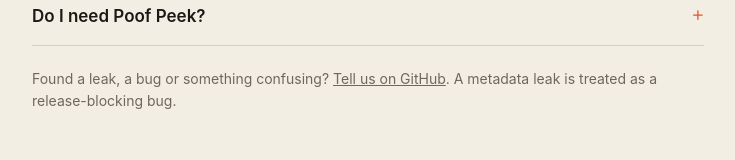
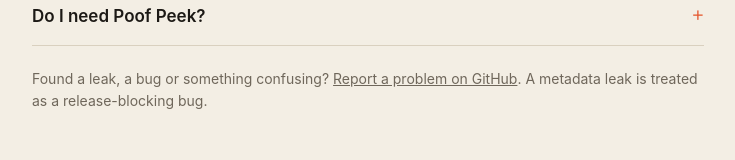
Before and after one commit to logrelu/poof-photo-scrubber, a plain HTML site: page site/index.html in a window 1280 px wide. Shown: the part 6283-6443 px from the top of the page, without its empty margins (272-1007 px from the left). Drawn offline with Linux system fonts and the light colour scheme.

Commit message:
feedback: issue templates (leak, install, device test) + report link
Co-Authored-By: Claude Sonnet 5.5 <noreply@anthropic.com>

```diff
--- a/site/index.html
+++ b/site/index.html
@@ -387,7 +387,7 @@ footer p{max-width:38em}
     <details><summary>Does it need internet?</summary><p>It shouldn't. Every step runs on the phone. We will confirm this in airplane mode during device testing.</p></details>
     <details><summary>What is “metadata” (EXIF)?</summary><p>Hidden facts saved inside a photo file: where it was taken, when, and with which phone. You can't see them in the picture, but apps and people who receive the file can.</p></details>
     <details><summary>Do I need Poof Peek?</summary><p>Not to use Poof. It's for checking: run it on a photo before and after to see what was hiding there.</p></details>
-    <p class="fine" style="margin-top:22px">Found a leak, a bug or something confusing? <a href="https://github.com/logrelu/poof-photo-scrubber/issues/new">Tell us on GitHub</a>. A metadata leak is treated as a release-blocking bug.</p>
+    <p class="fine" style="margin-top:22px">Found a leak, a bug or something confusing? <a href="https://github.com/logrelu/poof-photo-scrubber/issues/new/choose">Report a problem on GitHub</a>. A metadata leak is treated as a release-blocking bug.</p>
   </section>
 
   <footer>
```
Also changed, not shown: 4 other files.
